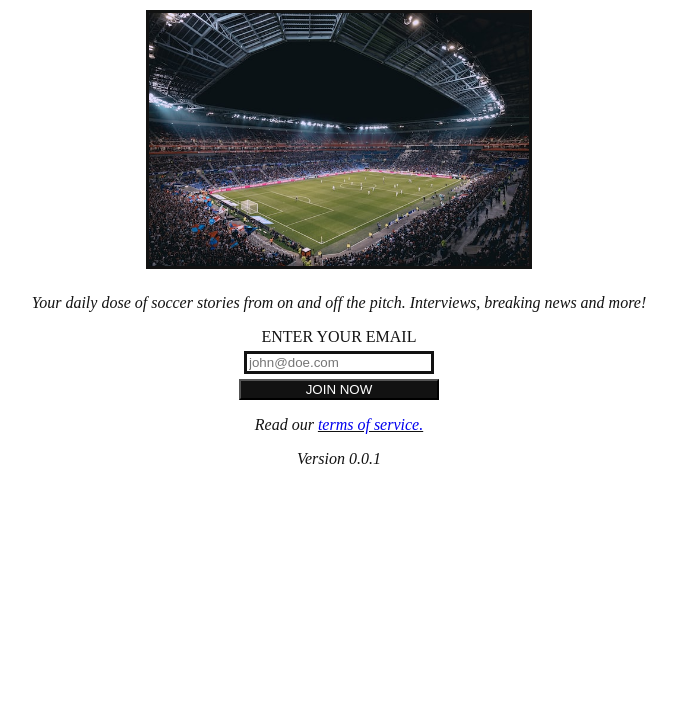
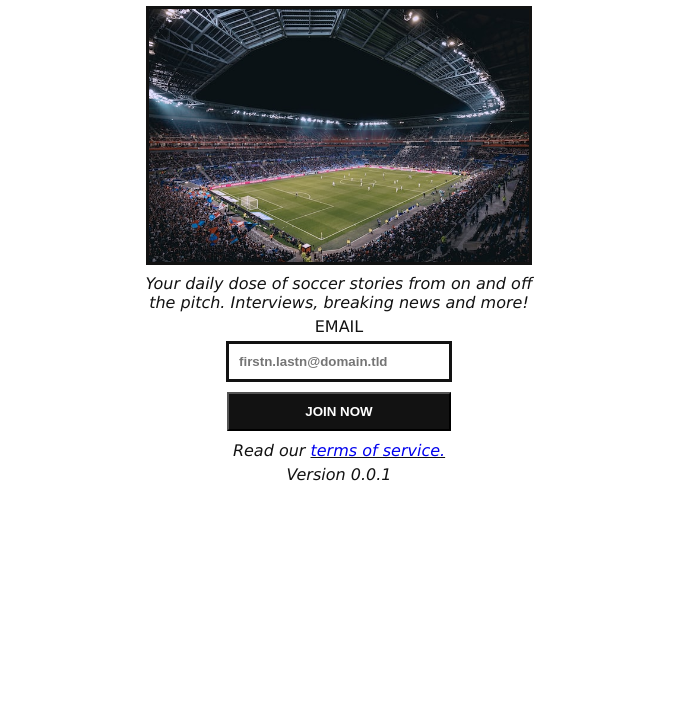
Before and after one commit to egiberne/2025-the-daily-dribble, a plain HTML site: page index.html in a window 1280 px wide. Shown: the part 75-800 px from the top of the page, without its empty margins (301-978 px from the left). Drawn offline with Linux system fonts and the light colour scheme.

Commit message:
- Update the width of the button - Update the width of the paragraph - Update the width of the input - Update the placeholder - Update the weight of the font

```diff
--- a/index.html
+++ b/index.html
@@ -18,8 +18,8 @@
 
         <main>
             <form action="" method="post">
-                <label for="email">ENTER YOUR EMAIL</label>
-                <input  type="text" id="email" name="email" placeholder="john@doe.com">
+                <label for="email">EMAIL</label>
+                <input  type="text" id="email" name="email" placeholder="firstn.lastn@domain.tld">
                 <button>JOIN NOW</button>
             <form>
         </main>
--- a/styles.css
+++ b/styles.css
@@ -1,11 +1,25 @@
 body {
   text-align : center;
   color : #121212;
+  font-family: Verdana, Geneva, Tahoma, sans-serif;
+  width: 600px;
+  margin: 0 auto;
+  align-items: center;
+
 }
 
-input, img{
+input{
   border :3px solid #121212;
-  margin : 5px;
+  margin : 5px auto;
+  width: 200px;
+  padding: 10px;
+  font-weight: bold;
+}
+
+img{
+  border :3px solid #121212;
+  margin : 0 auto;
+  width: 200px;
 }
 
 img {
@@ -16,18 +30,23 @@ img {
 button{
   background:#121212;
   color : #ffffff;
+  width: 224px;
+  margin : 5px auto;
+  padding: 10px;
+  font-weight: bold;
 }
 
 form {
   display:flex;
   flex-direction: column;
-  width:200px;
-  margin: 0 auto;
 
 }
 
 p {
+  margin: 0 auto;
   font-style: italic;
+  width: 400px;
+  margin : 5px auto;
 }
 
 a {
```
Also changed, not shown: 2 other files.
